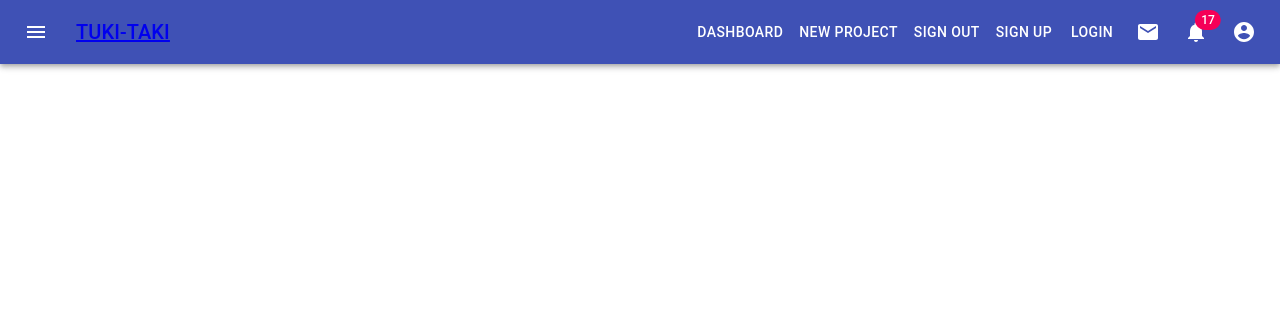
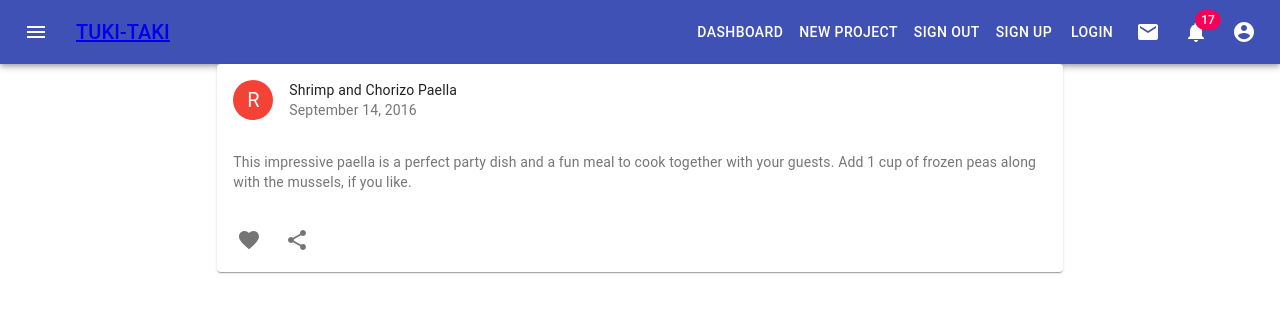
Before and after one commit to sarjis-abdullah/react-tuki-taki, a React (Create React App) app: page /project/1 in a window 1280 px wide. Shown: the top 312 px of the page. Built offline with nearby package versions, Linux system fonts and the light colour scheme.

Commit message:
details page

```diff
--- a/src/App.js
+++ b/src/App.js
@@ -1,14 +1,16 @@
 import React from 'react';
 import Navbar from './components/landingPage/Navbar'
 import { BrowserRouter, Switch, Route } from 'react-router-dom'
-import dashboard from './views/dashboard'
+import Dashboard from './views/dashboard'
+import Project from './views/project'
 function App() {
   return (
     <BrowserRouter>
       <div className="App">
         <Navbar />
         <Switch>
-          <Route path="/dashboard" component={dashboard}></Route>
+          <Route path="/dashboard" component={Dashboard}></Route>
+          <Route path="/project/:id" component={Project}></Route>
         </Switch>
       </div>
     </BrowserRouter>
--- a/src/components/projects/ProjectDetails.js
+++ b/src/components/projects/ProjectDetails.js
@@ -0,0 +1,75 @@
+import React from 'react';
+import { makeStyles } from '@material-ui/core/styles';
+import Card from '@material-ui/core/Card';
+import CardHeader from '@material-ui/core/CardHeader';
+import CardMedia from '@material-ui/core/CardMedia';
+import CardContent from '@material-ui/core/CardContent';
+import CardActions from '@material-ui/core/CardActions';
+import Avatar from '@material-ui/core/Avatar';
+import IconButton from '@material-ui/core/IconButton';
+import Typography from '@material-ui/core/Typography';
+import { Grid, Paper } from '@material-ui/core';
+import { red } from '@material-ui/core/colors';
+import FavoriteIcon from '@material-ui/icons/Favorite';
+import ShareIcon from '@material-ui/icons/Share';
+import MoreVertIcon from '@material-ui/icons/MoreVert';
+
+const useStyles = makeStyles((theme) => ({
+	root: {
+
+		marginBottom: 10
+	},
+	media: {
+		height: 0,
+		paddingTop: '56.25%', // 16:9
+	},
+	expand: {
+		transform: 'rotate(0deg)',
+		marginLeft: 'auto',
+		transition: theme.transitions.create('transform', {
+			duration: theme.transitions.duration.shortest,
+		}),
+	},
+	expandOpen: {
+		transform: 'rotate(180deg)',
+	},
+	avatar: {
+		backgroundColor: red[500],
+	},
+}));
+
+export default function RecipeReviewCard() {
+	const classes = useStyles();
+	return (
+		<Grid container spacing={3} style={{ justifyContent: 'center' }}>
+			<Grid item xs={8}>
+				<Card className={classes.root}>
+					<CardHeader
+						avatar={
+							<Avatar aria-label="recipe" className={classes.avatar}>
+								R
+          		</Avatar>
+						}
+						title="Shrimp and Chorizo Paella"
+						subheader="September 14, 2016"
+					/>
+					<CardContent>
+						<Typography variant="body2" color="textSecondary" component="p">
+							This impressive paella is a perfect party dish and a fun meal to cook together with your
+							guests. Add 1 cup of frozen peas along with the mussels, if you like.
+        		</Typography>
+					</CardContent>
+					<CardActions disableSpacing>
+						<IconButton aria-label="add to favorites">
+							<FavoriteIcon />
+						</IconButton>
+						<IconButton aria-label="share">
+							<ShareIcon />
+						</IconButton>
+					</CardActions>
+				</Card>
+
+			</Grid>
+		</Grid>
+	);
+}
--- a/src/components/projects/ProjectSummary.js
+++ b/src/components/projects/ProjectSummary.js
@@ -1,19 +1,16 @@
 import React from 'react';
 import { makeStyles } from '@material-ui/core/styles';
-import clsx from 'clsx';
 import Card from '@material-ui/core/Card';
 import CardHeader from '@material-ui/core/CardHeader';
 import CardMedia from '@material-ui/core/CardMedia';
 import CardContent from '@material-ui/core/CardContent';
 import CardActions from '@material-ui/core/CardActions';
-import Collapse from '@material-ui/core/Collapse';
 import Avatar from '@material-ui/core/Avatar';
 import IconButton from '@material-ui/core/IconButton';
 import Typography from '@material-ui/core/Typography';
 import { red } from '@material-ui/core/colors';
 import FavoriteIcon from '@material-ui/icons/Favorite';
 import ShareIcon from '@material-ui/icons/Share';
-import ExpandMoreIcon from '@material-ui/icons/ExpandMore';
 import MoreVertIcon from '@material-ui/icons/MoreVert';
 
 const useStyles = makeStyles((theme) => ({
--- /dev/null
+++ b/src/views/project.js
@@ -0,0 +1,11 @@
+import React from 'react'
+import ProjectDetails from '../components/projects/ProjectDetails'
+const Details = () => {
+    return (
+        <div>
+            <ProjectDetails/>
+        </div>
+    )
+}
+
+export default Details
```
